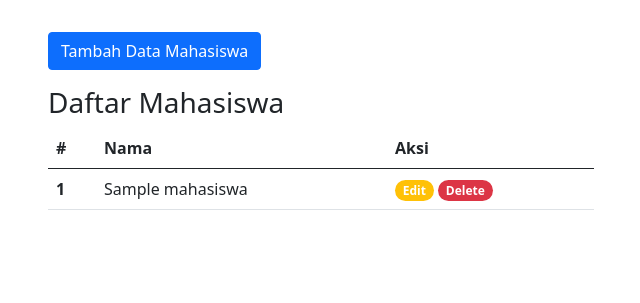
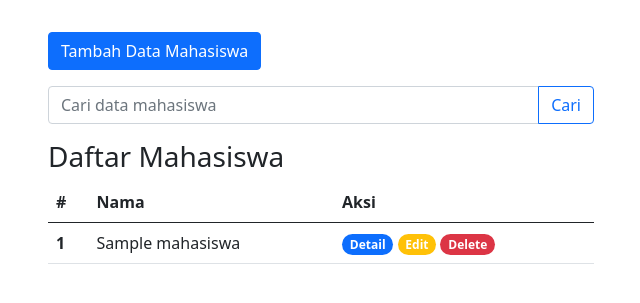
Before and after one commit to hanskristian7/ci_crud_sederhana, a CodeIgniter app: page /belajarCI/mahasiswa in a window 1280 px wide. Shown: the part 56-359 px from the top of the page, without its empty margins (34-674 px from the left). Run offline with CodeIgniter, Linux system fonts and the light colour scheme; tables that the repository leaves empty or names only in its code hold one stand-in row (values such as "Sample post").

Commit message:
add detail dan search feature

```diff
--- a/application/controllers/Mahasiswa.php
+++ b/application/controllers/Mahasiswa.php
@@ -15,6 +15,12 @@ class Mahasiswa extends CI_Controller
 		$data['mahasiswa'] = $this->mahasiswa->getAllMahasiswa();
 		// var_dump($data['mahasiswa']);
 		// die;
+
+		if ($this->input->post('keyword')) {
+			$keyword = $this->input->post('keyword');
+			$data['mahasiswa'] = $this->mahasiswa->searchMahasiswaByKeyword($keyword);
+		}
+
 		$this->load->view('templates/header', $data);
 		$this->load->view('mahasiswa/index', $data);
 		$this->load->view('templates/footer');
@@ -81,4 +87,12 @@ class Mahasiswa extends CI_Controller
 			redirect('mahasiswa');
 		}
 	}
+
+	public function detail($id)
+	{
+		$data['mahasiswa'] = $this->mahasiswa->getMahasiswaById($id);
+		$this->load->view('templates/header', $data);
+		$this->load->view('mahasiswa/detail', $data);
+		$this->load->view('templates/footer');
+	}
 }
--- a/application/models/Mahasiswa_model.php
+++ b/application/models/Mahasiswa_model.php
@@ -9,14 +9,12 @@ class Mahasiswa_model extends CI_Model
 
 	public function insertNewMahasiswa($data)
 	{
-		$this->db->insert('mahasiswa', $data);
-		return true;
+		return $this->db->insert('mahasiswa', $data);
 	}
 
 	public function deleteMahasiswaById($id)
 	{
-		$this->db->delete('mahasiswa', ['id' => $id]);
-		return true;
+		return $this->db->delete('mahasiswa', ['id' => $id]);
 	}
 
 	public function getMahasiswaById($id)
@@ -34,4 +32,13 @@ class Mahasiswa_model extends CI_Model
 		$this->db->replace('mahasiswa', $data);
 		return true;
 	}
+
+	public function searchMahasiswaByKeyword($keyword)
+	{
+		$this->db->like('nama', $keyword);
+		$this->db->or_like('jurusan', $keyword);
+		$this->db->or_like('nim', $keyword);
+		$this->db->or_like('email', $keyword);
+		return $this->db->get('mahasiswa')->result_array();
+	}
 }
--- a/application/views/mahasiswa/index.php
+++ b/application/views/mahasiswa/index.php
@@ -12,9 +12,24 @@
 			<a href="<?= base_url('mahasiswa/insert'); ?>" type="button" class="btn btn-primary">Tambah Data Mahasiswa</a>
 		</div>
 	</div>
+
+	<div class="row mt-3">
+		<div class="col-md-6">
+			<form action="<?= base_url('mahasiswa'); ?>" method="post">
+				<div class="input-group">
+					<input type="text" class="form-control" name="keyword" id="keyword" placeholder="Cari data mahasiswa">
+					<button class="btn btn-outline-primary" type="button" id="button-addon2">Cari</button>
+				</div>
+			</form>
+		</div>
+	</div>
+
 	<div class="row mt-3">
 		<div class="col-md-6">
 			<h3>Daftar Mahasiswa</h3>
+			<?php if (empty($mahasiswa)) : ?>
+				<div class="alert alert-danger" role="alert">Data mahasiswa tidak ditemukan</div>
+			<?php else : ?>
 				<table class="table">
 					<thead>
 						<tr>
@@ -30,6 +45,7 @@
 								<th scope="row"><?= $i; ?></th>
 								<td><?= $mhs['nama'] ?></td>
 								<td>
+									<a href="<?= base_url('mahasiswa/detail/' . $mhs['id']); ?>" class="badge rounded-pill bg-primary text-white text-decoration-none">Detail</a>
 									<a href="<?= base_url('mahasiswa/edit/' . $mhs['id']); ?>" class="badge rounded-pill bg-warning text-white text-decoration-none">Edit</a>
 									<a href="<?= base_url('mahasiswa/delete/' . $mhs['id']); ?>" class="badge rounded-pill bg-danger text-white text-decoration-none" onclick="return confirm('Hapus datanya?')">Delete</a>
 								</td>
@@ -38,6 +54,7 @@
 						<?php endforeach; ?>
 					</tbody>
 				</table>
+			<?php endif; ?>
 		</div>
 	</div>
 </div>
```
Also changed, not shown: application/views/mahasiswa/detail.php (added, +18 -0 lines). Lines whose indentation alone changed are shown as unchanged.
